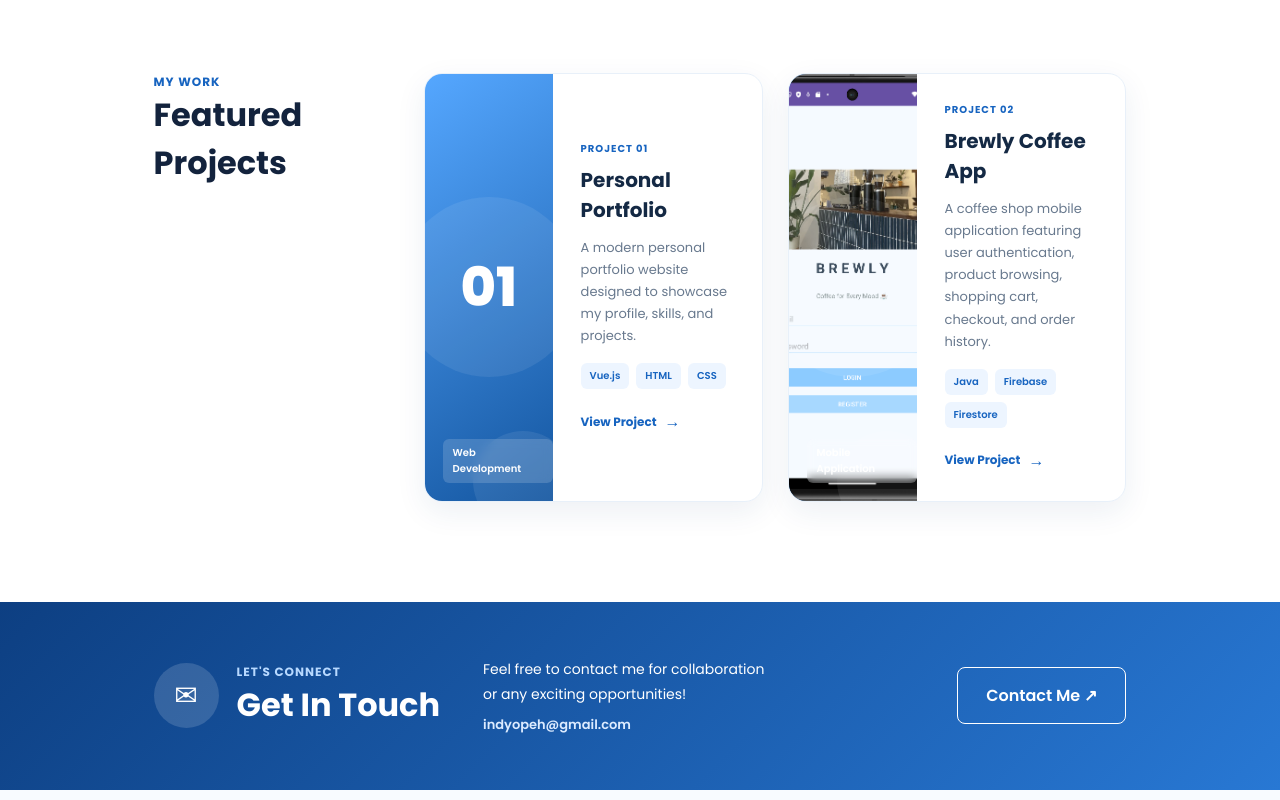
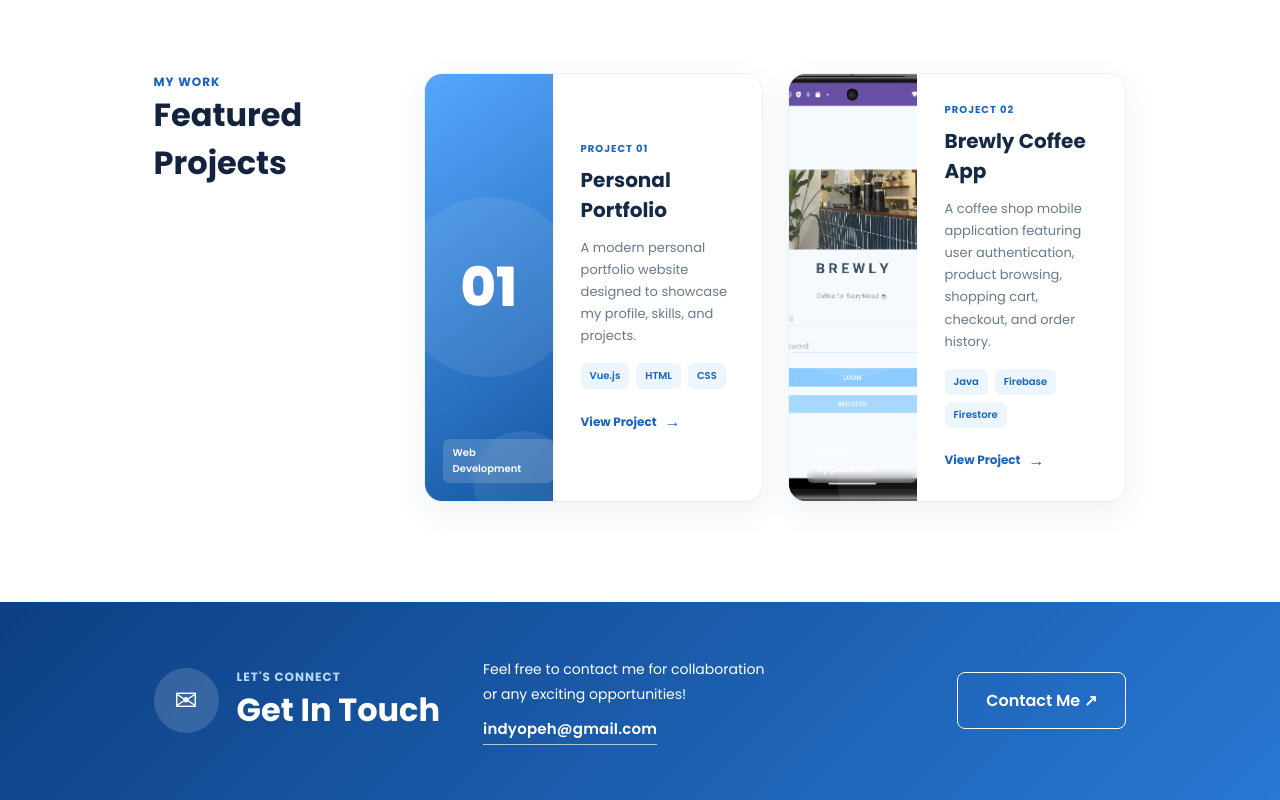
Before and after one commit to SintaaCakepp/portfolio, a Vue app: page / in a window 1280 px wide. Shown: the part 1936-2736 px from the top of the page. Built offline with nearby package versions, Linux system fonts and the light colour scheme.

Commit message:
fix: update contact email styling for improved visibility and interaction

```diff
--- a/src/style.css
+++ b/src/style.css
@@ -1066,17 +1066,31 @@ a {
 }
 
 .contact-email {
-  display: block;
+  display: inline-block;
 
-  margin-top: 8px;
+  margin-top: 10px;
 
-  color: #dcebff;
+  color: #ffffff;
 
-  font-size: 13px;
+  font-size: 15px;
 
   font-weight: 600;
 
-  transition: color 0.3s ease;
+  letter-spacing: 0.2px;
+
+  padding-bottom: 4px;
+
+  border-bottom: 1px solid rgba(255, 255, 255, 0.65);
+
+  transition: all 0.3s ease;
+}
+
+.contact-email:hover {
+  color: #dcebff;
+
+  border-bottom-color: #ffffff;
+
+  transform: translateY(-1px);
 }
 
 .contact-email:hover {
```
